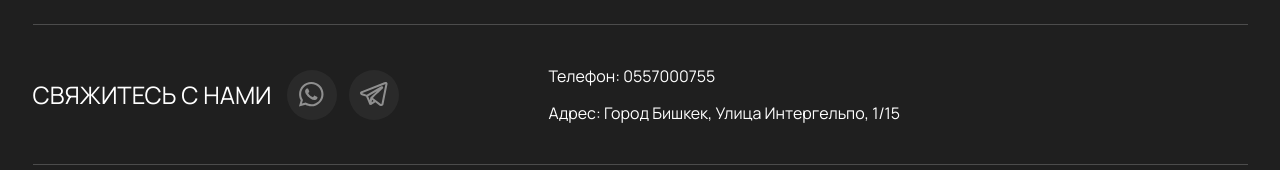
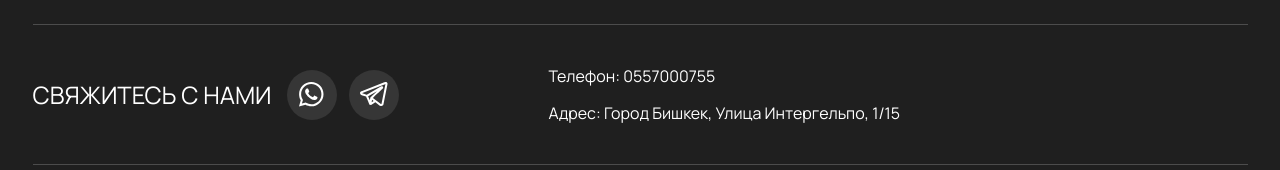
Before and after one commit to IsaRakhatbekov/facade_factory, a Next.js app: page / in a window 1280 px wide. Shown: the part 8119-8289 px from the top of the page. Built offline with nearby package versions, Linux system fonts and the light colour scheme.

Commit message:
Иконки WhatsApp/Telegram в футере снова кликабельны

```diff
--- a/src/components/Footer/Footer.module.scss
+++ b/src/components/Footer/Footer.module.scss
@@ -105,9 +105,6 @@
 				display: flex;
 				align-items: center;
 				justify-content: center;
-				pointer-events: none;
-				cursor: not-allowed;
-				opacity: 0.5;
 			}
 		}
 
```
